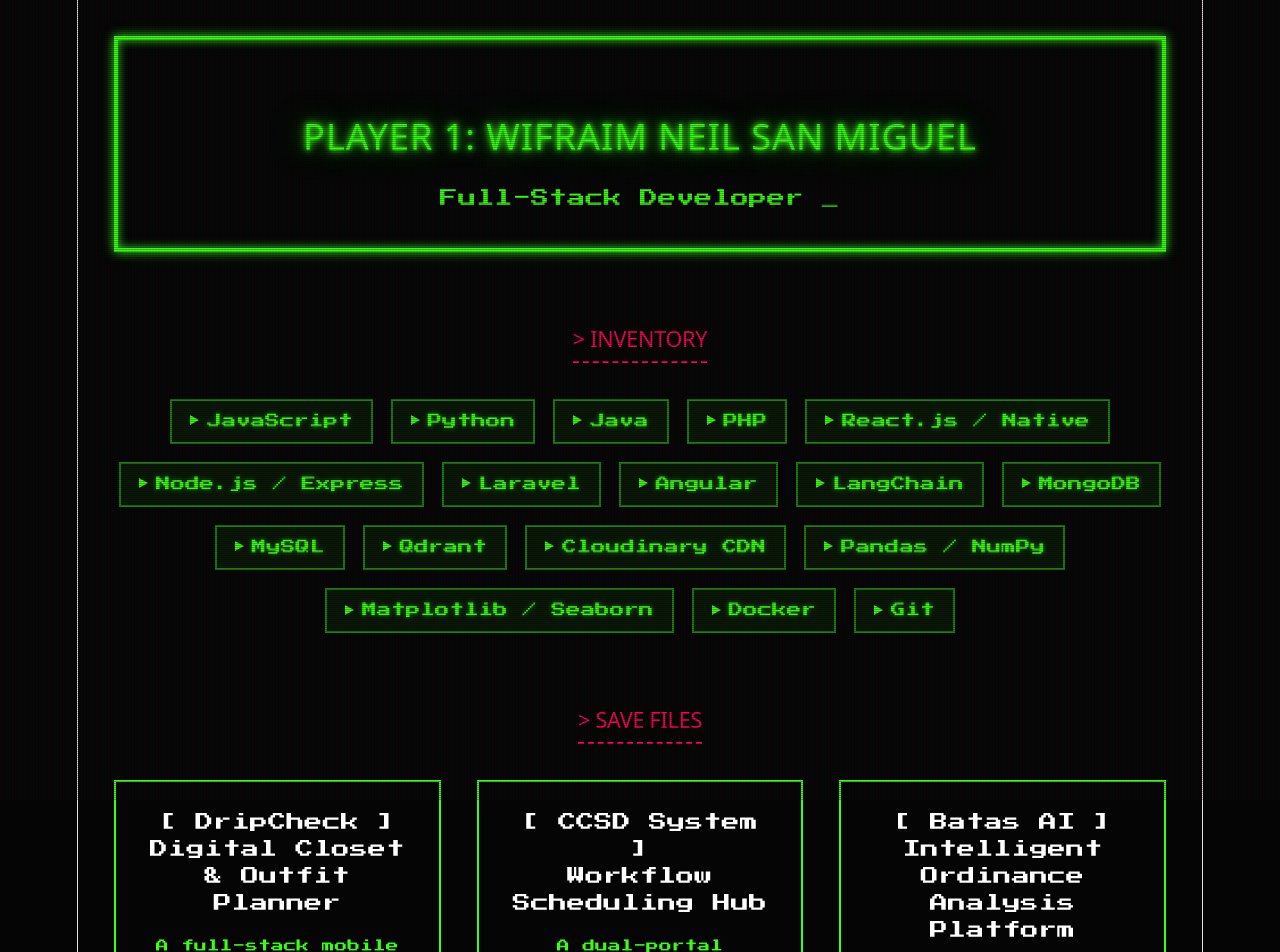
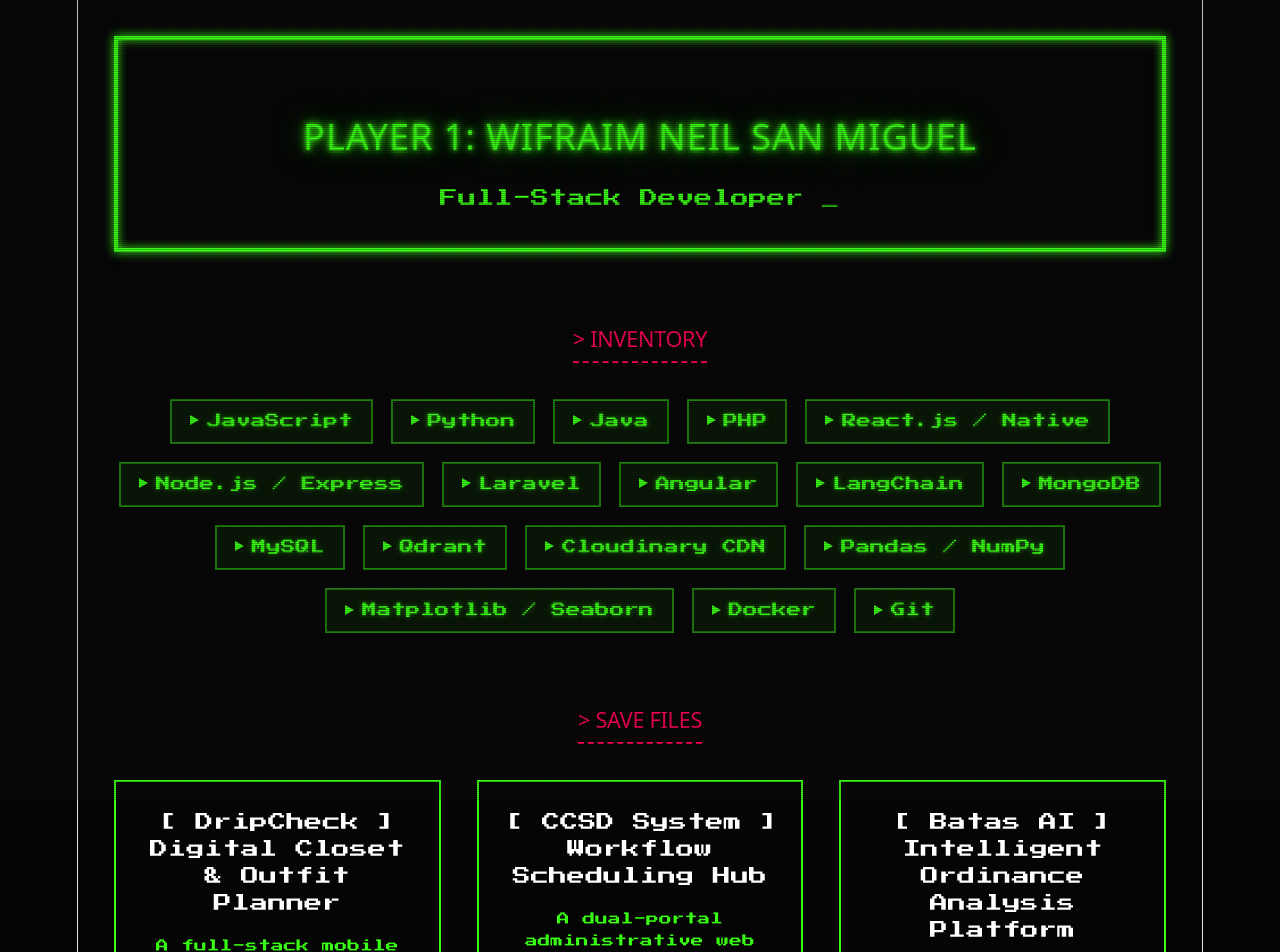
Before and after one commit to Ecila-01/WifraimNeil, a React (Vite) app: page / in a window 1280 px wide. Shown: the top 952 px of the page. Built offline with nearby package versions, Linux system fonts and the light colour scheme.

Commit message:
ui changes

```diff
--- a/src/App.css
+++ b/src/App.css
@@ -120,6 +120,11 @@ h2 {
   text-align: center;
   line-height: 1.5;
   word-break: break-word;
+  display: flex;
+  flex-direction: column;
+}
+.card h3 span:first-child {
+  white-space: nowrap;
 }
 
 .card p {
--- a/src/App.jsx
+++ b/src/App.jsx
@@ -13,7 +13,12 @@ function App() {
   const projects = [
     {
       id: 'dripcheck',
-      title: <>[ DripCheck ]<br />Digital Closet & Outfit Planner</>,
+      title: (
+        <>
+          <span>[ DripCheck ]</span>
+          <span>Digital Closet & Outfit Planner</span>
+        </>
+      ),
       tech: 'React Native (Expo), Node.js, Express, MongoDB, Cloudinary, Resend API',
       shortDesc: 'A full-stack mobile solution to manage your digital wardrobe, coordinate daily styles, and track outfit metrics, originally developed as a senior university project.',
       longDesc: (
@@ -34,7 +39,12 @@ function App() {
     },
     {
       id: 'ccsd',
-      title: <>[ CCSD System ]<br />Workflow Scheduling Hub</>,
+      title: (
+        <>
+          <span>[ CCSD System ]</span>
+          <span>Workflow Scheduling Hub</span>
+        </>
+      ),
       tech: 'React.js, Node.js, Express.js, MySQL, RESTful APIs, Git',
       shortDesc: 'A dual-portal administrative web platform featuring a comprehensive appointment scheduling system and real-time workflow management infrastructure.',
       longDesc: (
@@ -55,7 +65,12 @@ function App() {
     },
     {
       id: 'batas',
-      title: <>[ Batas AI ]<br />Intelligent Ordinance Analysis Platform</>,
+      title: (
+        <>
+          <span>[ Batas AI ]</span>
+          <span>Intelligent Ordinance Analysis Platform</span>
+        </>
+      ),
       tech: 'Python, LangChain, Node.js, Express, Qdrant Cloud, MongoDB Atlas, Docker',
       shortDesc: 'A production-ready Retrieval-Augmented Generation (RAG) platform built to index, search, and analyze local government ordinances using Gemini 2.5 Flash.',
       longDesc: (
```
